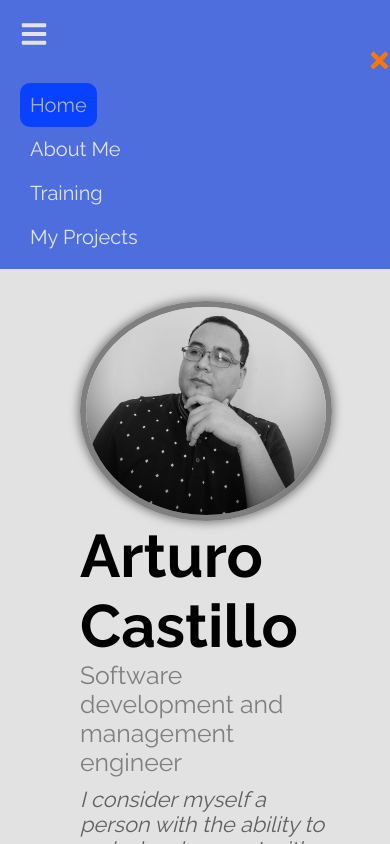
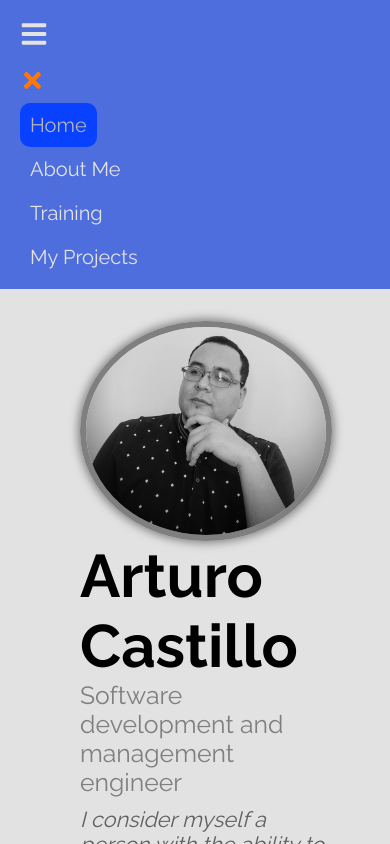
Before and after one commit to ArturoJCastilloZ/arturojcastilloz, a React (Create React App) app: page / in a window 390 px wide. Both pictures are taken after a click on the element 206 px from the left and 34 px from the top of the page. Shown: the top 844 px of the page. Built offline with nearby package versions, Linux system fonts and the light colour scheme.

Commit message:
Ajustes en el responsive.

```diff
--- a/src/components/header/header.jsx
+++ b/src/components/header/header.jsx
@@ -4,13 +4,13 @@ import { NavLink } from 'react-router-dom';
 import '../../styles/components/header/header.scss';
 
 
-const Header = ({header, sidebarOpen, closeSidebar, openSidebar}) => {
+const Header = ({header, navbarOpen, closeNavbar, openNavbar}) => {
     return (
         <div className='header'>
             <div className='header-items'>
-                <div className="nav__icon" onClick={() => openSidebar()}><FaBars /></div>
-                <ul className={sidebarOpen ? "sidebar-responsive" : "header-items-item"}>
-                <div className="nav__icon-close" onClick={() => closeSidebar()}><FaTimes /></div>
+                <div className="nav__icon" onClick={() => openNavbar()}><FaBars /></div>
+                <ul className={navbarOpen ? "sidebar-responsive" : "header-items-item"}>
+                <div className="nav__icon-close" onClick={() => closeNavbar()}><FaTimes /></div>
                 {header.map((header, index) => {
                     return (
                         // <li key={header.title + index}><a href={header.url}>{header.title}</a></li>
--- a/src/components/index.jsx
+++ b/src/components/index.jsx
@@ -12,18 +12,18 @@ import { BrowserRouter as Router, Routes, Route } from 'react-router-dom';
 const { header, footer, home, about, studies, jobs, project } = data;
 
 const Index = () => {
-    const [sidebarOpen, setSidebarOpen] = useState(false);
+    const [navbarOpen, setNavbarOpen] = useState(false);
 
-    const openSidebar = () => {
-      setSidebarOpen(true);
+    const openNavbar = () => {
+      setNavbarOpen(true);
     };
 
-    const closeSidebar = () => {
-      setSidebarOpen(false);
+    const closeNavbar = () => {
+      setNavbarOpen(false);
     };
     return (
         <Router>
-            <Header header={header} sidebarOpen={sidebarOpen} openSidebar={openSidebar} closeSidebar={closeSidebar}/>
+            <Header header={header} navbarOpen={navbarOpen} openNavbar={openNavbar} closeNavbar={closeNavbar}/>
             <div>
                 <Routes>
                     <Route path="/" exact={true} element={<Home home={home} />} />
--- a/src/styles/base.scss
+++ b/src/styles/base.scss
@@ -10,3 +10,16 @@ $font-logo-size: 1.75rem;
 $font-logo-color: #000000;
 
 $footer-size: 15px;
+
+$breakpoints: (
+
+    lg : "min-width: 1024px",
+    m  : "max-width: 1023px",
+    s  : "max-width: 599px",
+);
+
+@mixin media-up($breakpoint) {
+    @media (map-get($breakpoints, $breakpoint)) {
+        @content
+    }
+}
--- a/src/styles/components/header/header.scss
+++ b/src/styles/components/header/header.scss
@@ -42,16 +42,12 @@
                 }
             }
         }
-        @media screen and (max-width: 760px)
-        {
+        @include media-up(m){
             &-item {
                 display: none;
-                flex-direction: column;
-                align-items: flex-start;
-                gap: 20px;
-                padding-top: 2rem;
             }
         }
+
     }
 }
 
@@ -63,7 +59,7 @@
     display: none;
 }
 
-@media screen and (max-width: 760px)
+@include media-up(m)
 {
     .nav__icon {
         display: flex;
@@ -74,7 +70,8 @@
     }
     .nav__icon-close {
         display: flex;
-        justify-content: flex-end;
+        justify-content: flex-start;
+        padding: 20px 0 0 0;
         color: #ff7700;
         cursor: pointer;
         font-size: 1.55rem;
--- a/src/styles/components/projects/projects.scss
+++ b/src/styles/components/projects/projects.scss
@@ -14,6 +14,11 @@
         font-size: 2.25rem;
         padding: 20px 1rem;
         color: #4f4f4f;
+        @include media-up(m){
+            &-title {
+                font-size: 1.25rem;
+            }
+        }
     }
     &-image {
         position: relative;
@@ -53,6 +58,9 @@
                 // text-decoration: underline;
                 color: #72ccd8;
             }
+            @include media-up(m) {
+                font-size: 12px;
+            }
         }
         & > a {
             text-decoration: none;
```
